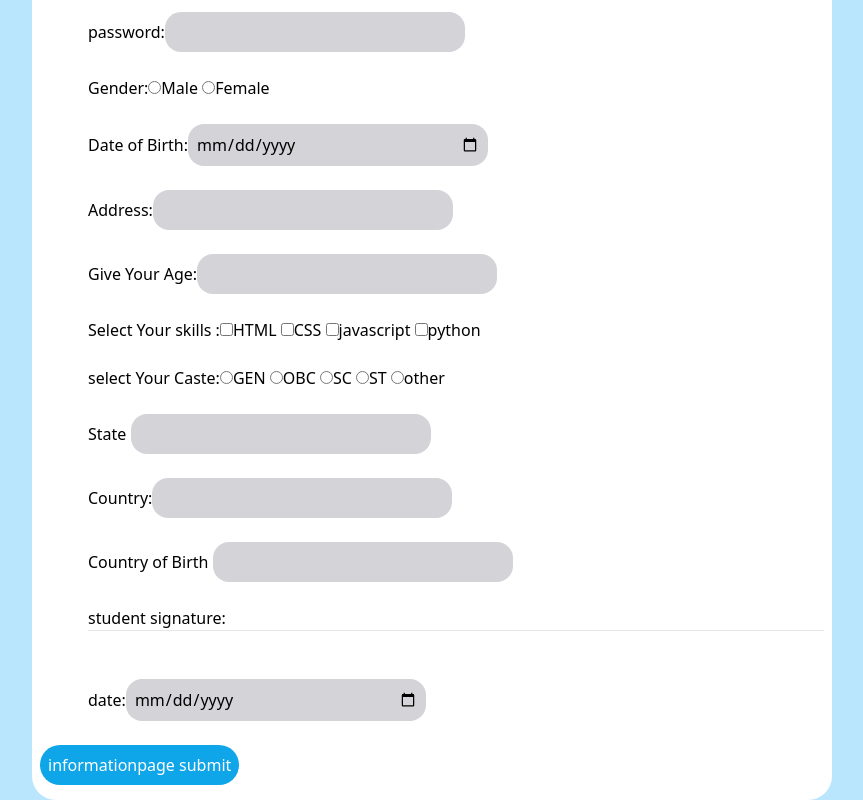
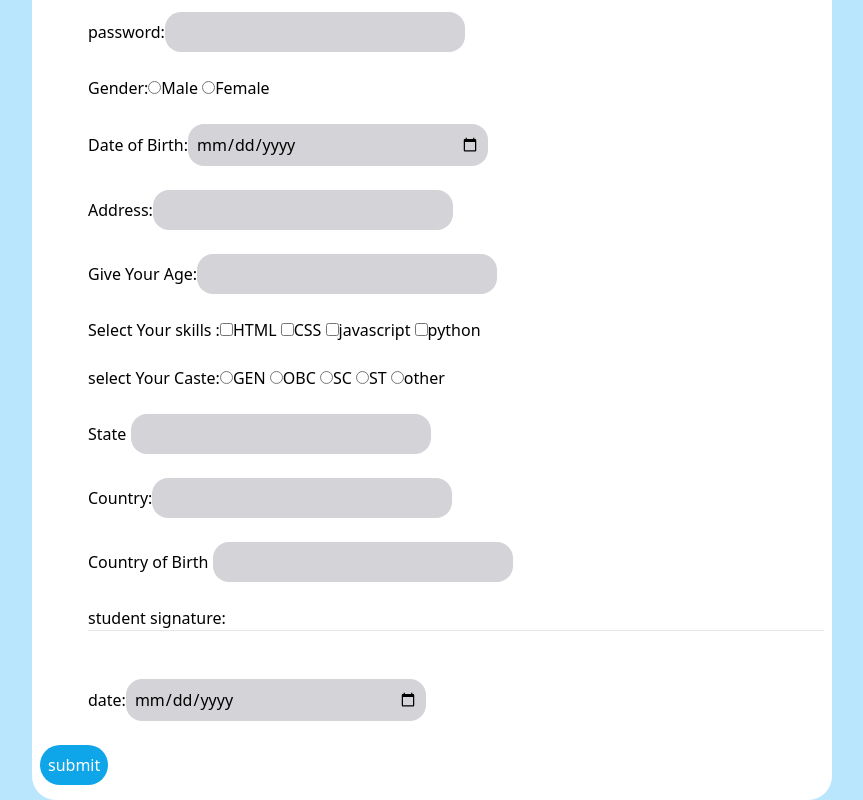
Before and after one commit to Kushwahtanu/exam-task, a plain HTML site: page information.html in a window 1280 px wide. Shown: the part 504-1304 px from the top of the page, without its empty margins (80-943 px from the left). Drawn offline with nearby package versions, Linux system fonts and the light colour scheme.

Commit message:
Add files via upload

```diff
--- a/information.html
+++ b/information.html
@@ -52,7 +52,7 @@ student signature:<hr></hr><br><br>
 date:<input type="date" name="DOB" class="bg-zinc-300 p-2 w-[300px]	 rounded-2xl"/><br><br>
 
 </div>
-<button class="bg-blue-500 text-white	 rounded-3xl p-2 bg-sky-500 hover:bg-sky-700 	"><a href="information.html">informationpage</a>
+<button class="bg-blue-500 text-white	 rounded-3xl p-2 bg-sky-500 hover:bg-sky-700 	"></a>
     submit</button>
     </div>
 
```
Also changed, not shown: Registration.html (+1 -1 lines).
